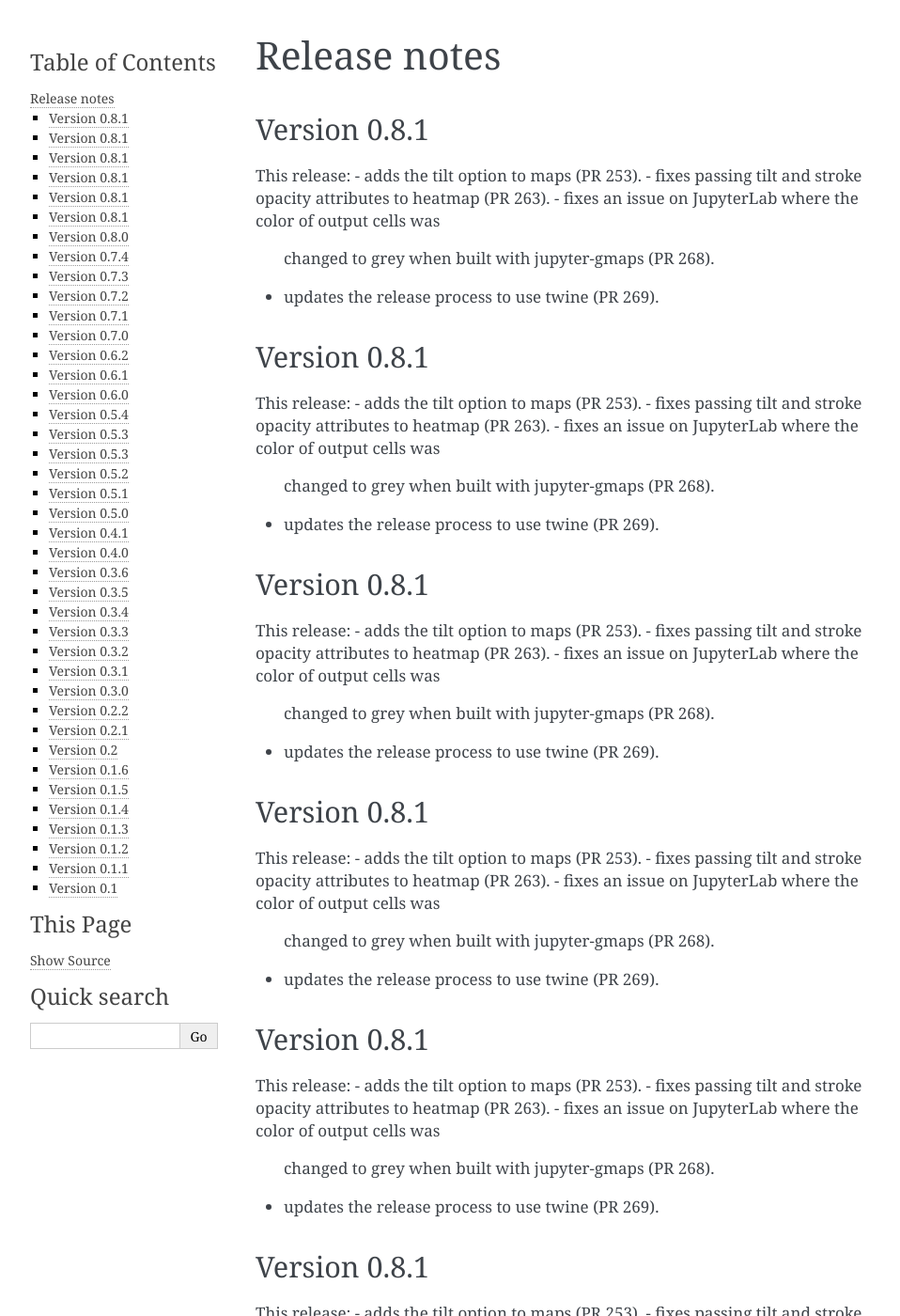
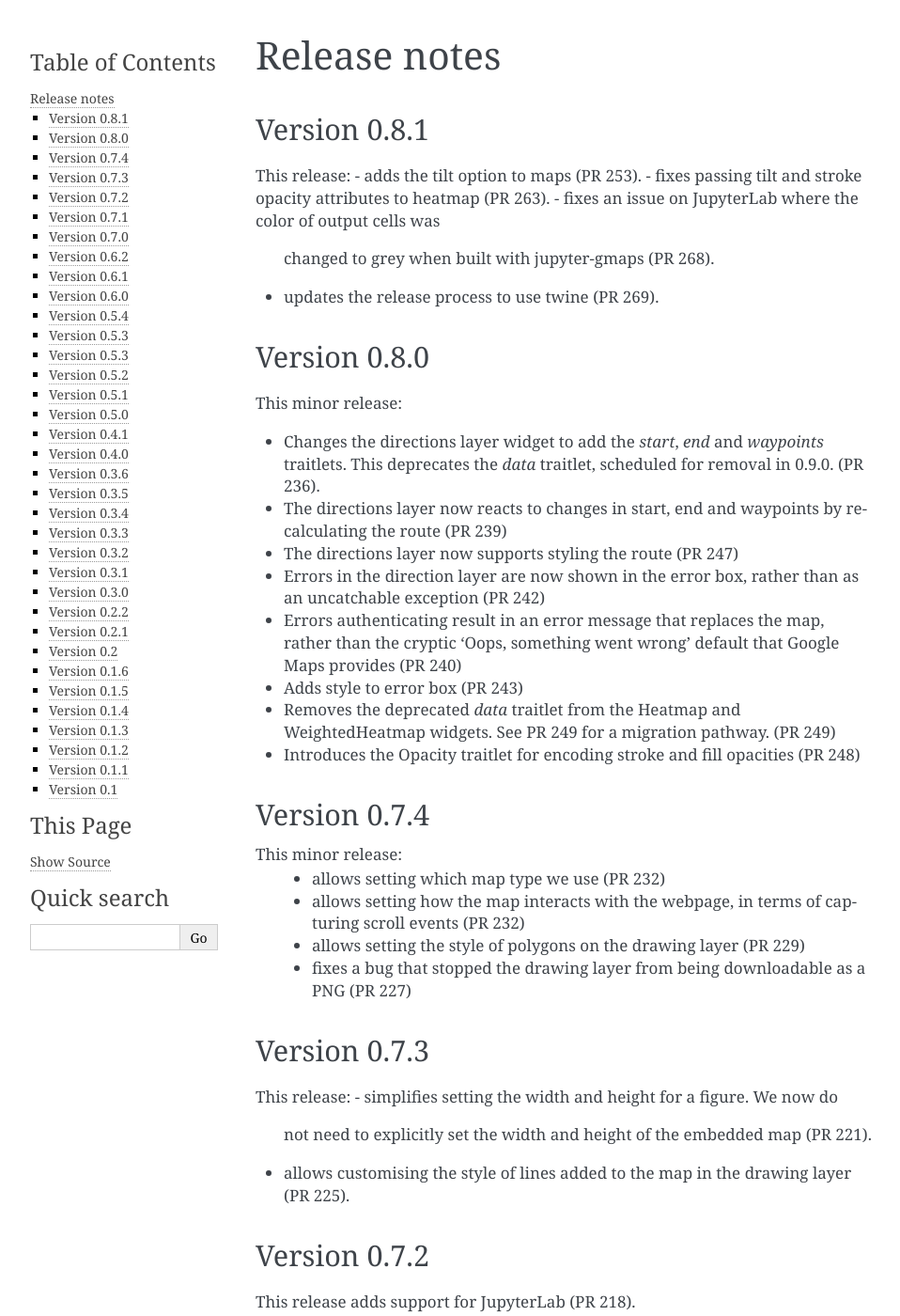
Before and after one commit to pbugnion/gmaps, a Sphinx documentation site: the page built from docs/source/release_notes.rst, in a window 1280 px wide and 1400 px high. Shown: the whole window at 94% size, without its empty margins (148-1106 px from the left). Built offline with Sphinx 7.4.7, drawn with Linux system fonts in a browser that asks for light colours; some of the changed text lies outside the part shown.

Commit message:
Avoid having multiple copies of 0.8.1 release notes

```diff
--- a/docs/source/release_notes.rst
+++ b/docs/source/release_notes.rst
@@ -1,56 +1,6 @@
 
 Release notes
 -------------
-
-Version 0.8.1
-=============
-
-This release:
-- adds the tilt option to maps (PR 253).
-- fixes passing tilt and stroke opacity attributes to heatmap (PR 263).
-- fixes an issue on JupyterLab where the color of output cells was
-  changed to grey when built with jupyter-gmaps (PR 268).
-- updates the release process to use twine (PR 269).
-
-Version 0.8.1
-=============
-
-This release:
-- adds the tilt option to maps (PR 253).
-- fixes passing tilt and stroke opacity attributes to heatmap (PR 263).
-- fixes an issue on JupyterLab where the color of output cells was
-  changed to grey when built with jupyter-gmaps (PR 268).
-- updates the release process to use twine (PR 269).
-
-Version 0.8.1
-=============
-
-This release:
-- adds the tilt option to maps (PR 253).
-- fixes passing tilt and stroke opacity attributes to heatmap (PR 263).
-- fixes an issue on JupyterLab where the color of output cells was
-  changed to grey when built with jupyter-gmaps (PR 268).
-- updates the release process to use twine (PR 269).
-
-Version 0.8.1
-=============
-
-This release:
-- adds the tilt option to maps (PR 253).
-- fixes passing tilt and stroke opacity attributes to heatmap (PR 263).
-- fixes an issue on JupyterLab where the color of output cells was
-  changed to grey when built with jupyter-gmaps (PR 268).
-- updates the release process to use twine (PR 269).
-
-Version 0.8.1
-=============
-
-This release:
-- adds the tilt option to maps (PR 253).
-- fixes passing tilt and stroke opacity attributes to heatmap (PR 263).
-- fixes an issue on JupyterLab where the color of output cells was
-  changed to grey when built with jupyter-gmaps (PR 268).
-- updates the release process to use twine (PR 269).
 
 Version 0.8.1
 =============
```
